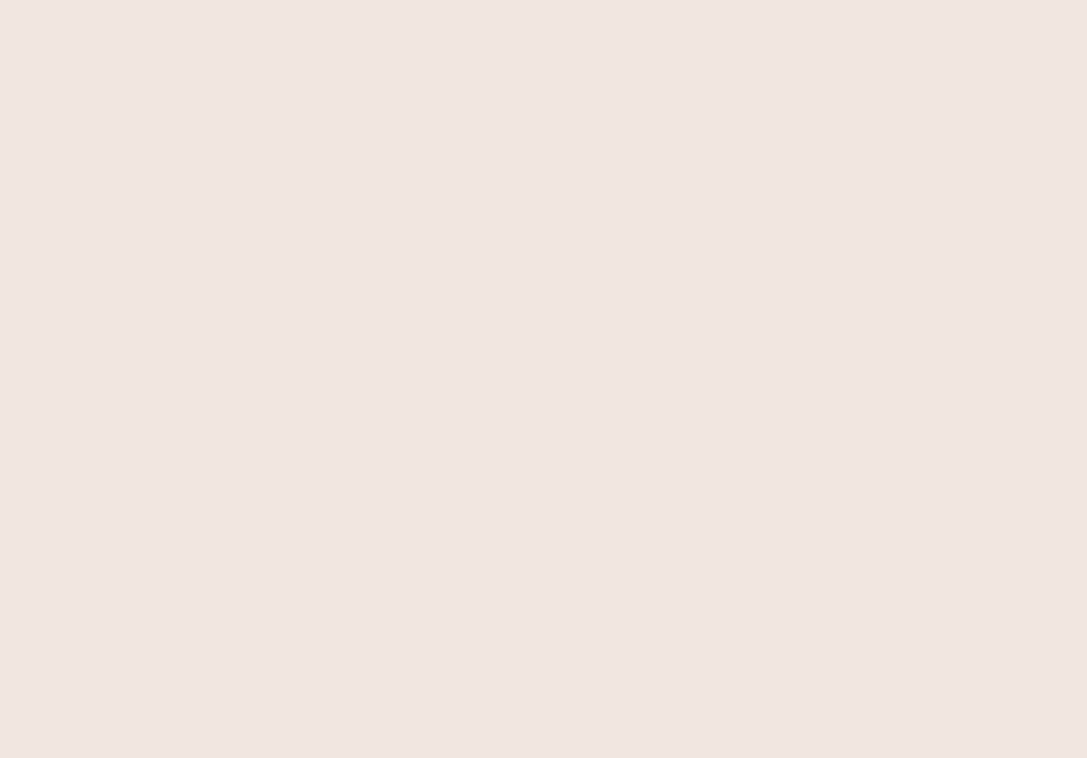
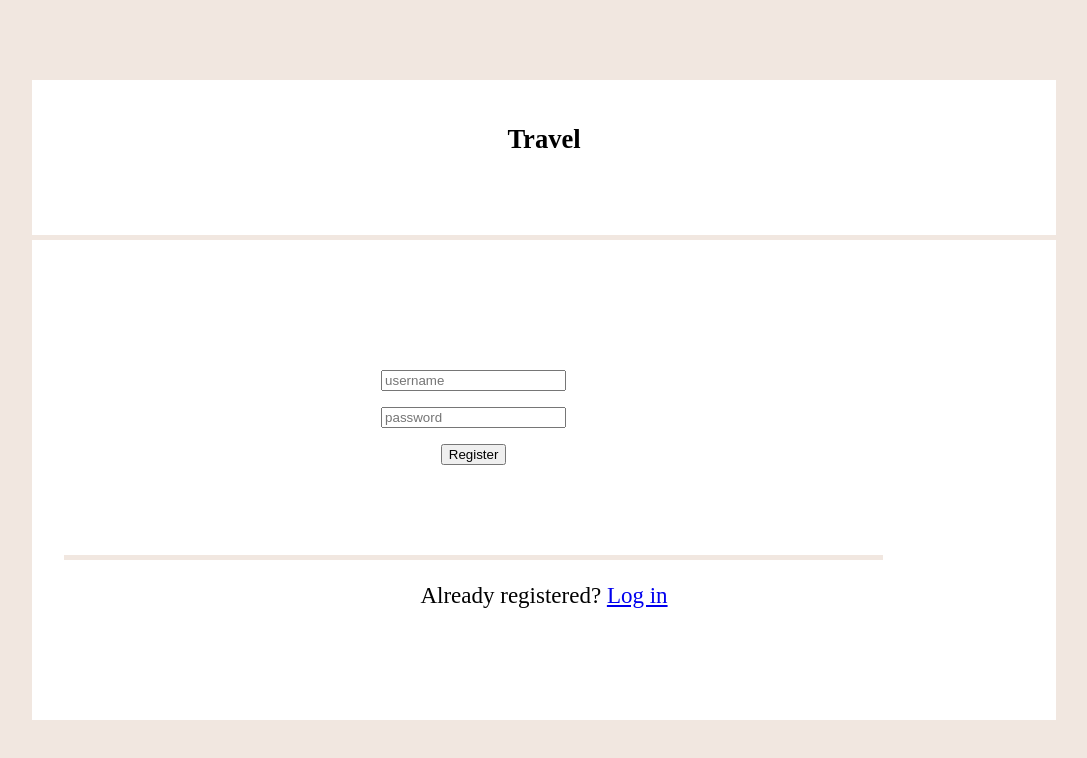
Before and after one commit to DeniiseB/travel-forum, a React (Create React App) app in the folder frontend/: page /register in a window 1280 px wide. Shown: the top 758 px of the page, without its empty margins (96-1183 px from the left). Built offline with nearby package versions, Linux system fonts and the light colour scheme.

Commit message:
Registering new user now works

```diff
--- a/frontend/package.json
+++ b/frontend/package.json
@@ -35,5 +35,6 @@
       "last 1 firefox version",
       "last 1 safari version"
     ]
-  }
+  },
+    "proxy": "http://localhost:8000"
 }
--- a/frontend/src/App.js
+++ b/frontend/src/App.js
@@ -1,21 +1,24 @@
 
 import './App.css';
 import { BrowserRouter as Router, Route, Switch } from "react-router-dom";
-import login from './pages/login';
-import register from './pages/register';
+import Login from './pages/Login';
+import Register from './pages/Register';
+import UserContextProvider from './contexts/UserContext';
 
 
 function App() {
   return (
     <div className="App">
+        <UserContextProvider>
       <Router>
         <main>
           <Switch>
-            <Route path="/register" exact component={register} />
-            <Route path="/login" exact component={login} />
+            <Route path="/register" exact component={Register} />
+            <Route path="/login" exact component={Login} />
           </Switch>
         </main>
-      </Router>
+        </Router>
+        </UserContextProvider>
     </div>
   );
 }
--- /dev/null
+++ b/frontend/src/contexts/UserContext.jsx
@@ -0,0 +1,39 @@
+import React from "react";
+import { createContext, useState, useEffect } from "react";
+import { Redirect } from "react-router-dom";
+
+export const UserContext = createContext();
+
+const UserContextProvider = (props) => {
+
+
+ const register = async (user) => {
+   let res = await fetch("/rest/users", {
+     method: "POST",
+     headers: { "content-type": "application/json" },
+     body: JSON.stringify(user),
+   });
+   return res;
+ };
+
+
+
+
+
+
+
+
+
+
+
+const values = {
+  register
+};
+
+return (
+  <UserContext.Provider value={values}>{props.children}</UserContext.Provider>
+);
+}
+
+
+export default UserContextProvider;
--- a/frontend/src/pages/login.jsx
+++ b/frontend/src/pages/login.jsx
@@ -1,14 +1,14 @@
 import React from 'react'
 
-function login() {
+function Login() {
   return (
-    <div className=''>
+    <div className='loginWrapper'>
 
     </div>
   )
 }
 
-export default login
+export default Login
 
 
 const styles = {};
--- a/frontend/src/pages/register.jsx
+++ b/frontend/src/pages/register.jsx
@@ -1,20 +1,91 @@
-import React from 'react'
+import React from "react";
+import { useState, useContext } from "react";
+import { UserContext } from "../contexts/UserContext";
 
-function register() {
+export default function Register() {
+  const [username, setUsername] = useState("");
+  const [password, setPassword] = useState("");
+ const {register} = useContext(UserContext);
+
+  async function registerNewUser() {
+
+    let user = {
+      username: username,
+      password: password
+    }
+    console.log(user)
+    await register(user)
+  }
+
   return (
     <div className="registerWrapper" style={styles.resgisterWrapper}>
+      <div className="container" style={styles.container}>
+        <div className="name" style={styles.name}>
+          <h5>Travel</h5>
+        </div>
+        <div className="inputs" style={styles.inputs}>
+          <input
+            type="text"
+            placeholder="username"
+            value={username}
+            onChange={(e) => setUsername(e.target.value)}
+          />
 
+          <input
+            type="text"
+            placeholder="password"
+            value={password}
+            onChange={(e) => setPassword(e.target.value)}
+          />
+
+
+          <button onClick={registerNewUser}>Register</button>
+        </div>
+        <div className="login" style={styles.login}>
+          <p>
+            Already registered? <a href="/login">Log in</a>
+          </p>
+        </div>
+      </div>
     </div>
   );
 }
 
-export default register
+
 
 const styles = {
   resgisterWrapper: {
-
     width: "100%",
-   height:"100vh",
+    height: "100vh",
     backgroundColor: "#f1e7e0",
+    display: "flex",
+    alignItems: "center",
+    justifyContent: "center",
+  },
+  container: {
+    backgroundColor: "white",
+    width: "80%",
+    height: "80%",
+    display: "grid",
+    gridTemplateRows: "25% 50% 25%",
+    fontSize: "2em",
+  },
+  name: {
+    borderBottom: "5px solid #f1e7e0",
+  },
+  inputs: {
+    paddingTop: "5vh",
+    display: "flex",
+    flexDirection: "column",
+    gap: "2vh",
+    fontSize: "3em",
+    width: "80%",
+    alignItems: "center",
+    marginLeft: "4vh",
+    justifyContent: "center",
+    borderBottom: "5px solid #f1e7e0",
+  },
+  login: {
+    fontSize: "23px",
   },
 };
```
Also changed, not shown: 1 other file (tests, documents, lock files or other folders).
